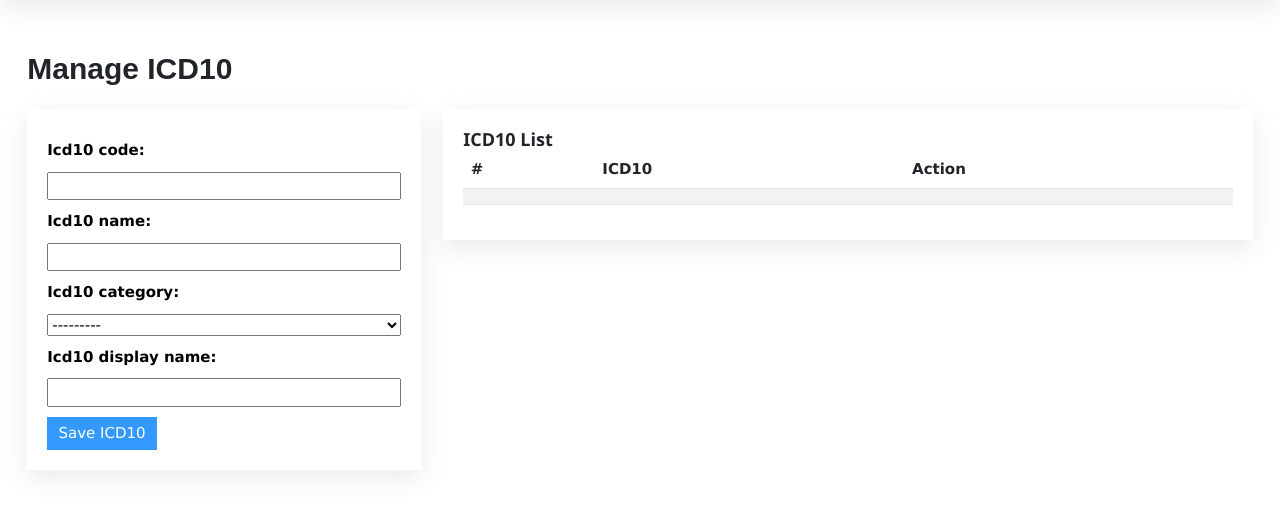
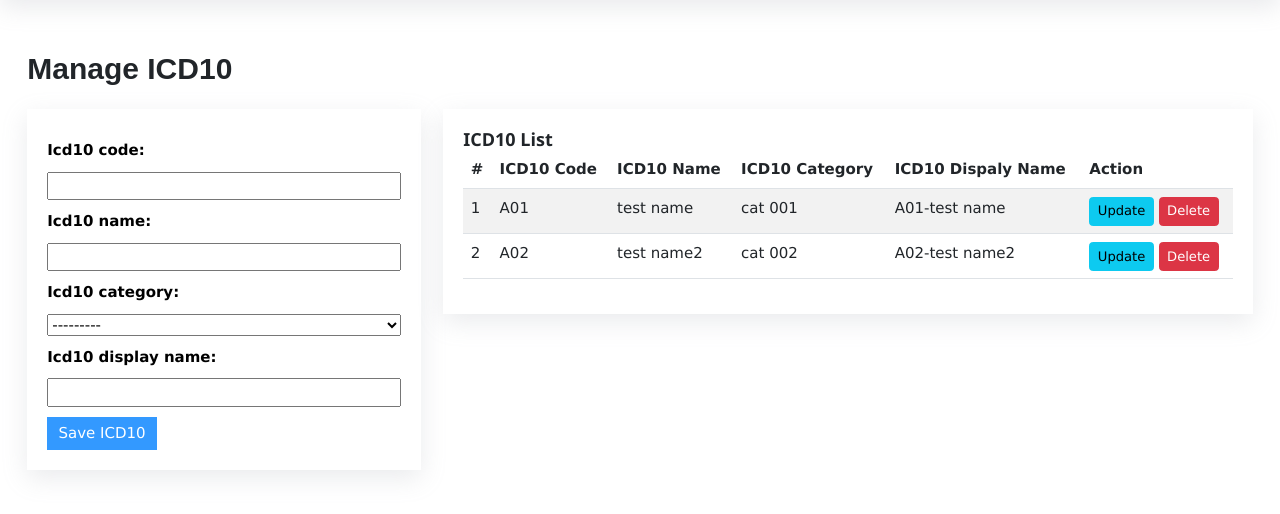
Before and after one commit to ilyatuu/VMan2_Django, a Django app: page /icd-10/ in a window 1280 px wide. Shown: the part 69-583 px from the top of the page. Run offline with Django 4.2, Linux system fonts and the light colour scheme; a user stored in the database is signed in; data comes from the database, SQL or seed files in the repository; both versions use the stored data as it was after the commit; lists and menus that the app fills with data are empty; some libraries are stand-ins or nearby versions; some web fonts are replaced.

Commit message:
get icd10 data from the database and returned to the table.

```diff
--- a/dashboard/views.py
+++ b/dashboard/views.py
@@ -76,9 +76,11 @@ def manageICD10(request):
             form.save()
             messages.success(request, f"ICD-10 saved successfully")
             return redirect('dashboard:manageICD10')
+    get_icd10_list = ICD10List.objects.all().order_by('icd10_code')
     form = ICD10ListForm(request.POST or None)
     template_name = 'dashboard/icd10.html'
     context = {
-        'form': form
+        'form': form,
+        'get_icd10_list': get_icd10_list
     }
     return render(request, template_name, context)
--- a/templates/dashboard/icd10.html
+++ b/templates/dashboard/icd10.html
@@ -26,15 +26,32 @@
             <table class="table table-small table-striped">
               <thead>
                 <th>#</th>
-                <th>ICD10</th>
+                <th>ICD10 Code</th>
+                <th>ICD10 Name</th>
+                <th>ICD10 Category</th>
+                <th>ICD10 Dispaly Name</th>
                 <th>Action</th>
               </thead>
               <tbody>
+                {% if get_icd10_list %}
+                  {% for icd10 in get_icd10_list %}
+                    <tr>
+                      <td>{{ forloop.counter }}</td>
+                      <td>{{ icd10.icd10_code }}</td>
+                      <td>{{ icd10.icd10_name }}</td>
+                      <td>{{ icd10.icd10_category }}</td>
+                      <td>{{ icd10.icd10_display_name }}</td>
+                      <td>
+                        <a href="#" class="btn btn-sm btn-info">Update</a>
+                        <a href="#" class="btn btn-sm btn-danger">Delete</a>
+                      </td>
+                    </tr>
+                  {% endfor %}
+                {% else %}
                 <tr>
-                  <td></td>
-                  <td></td>
-                  <td></td>
+                  <td colspan="6" style="text-align: center">No ICD-10 added yet.</td>
                 </tr>
+                {% endif %}
               </tbody>
             </table>
           </div>
```
Also changed, not shown: db.sqlite3.
